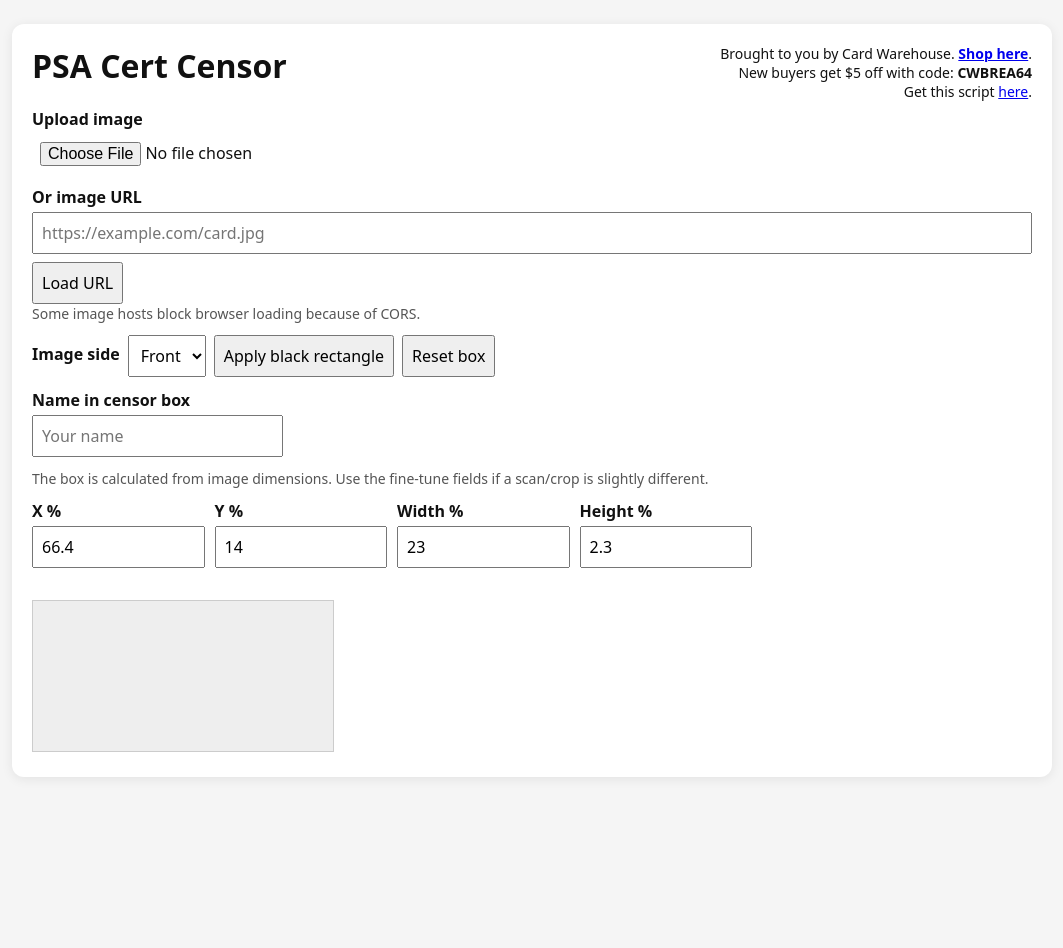
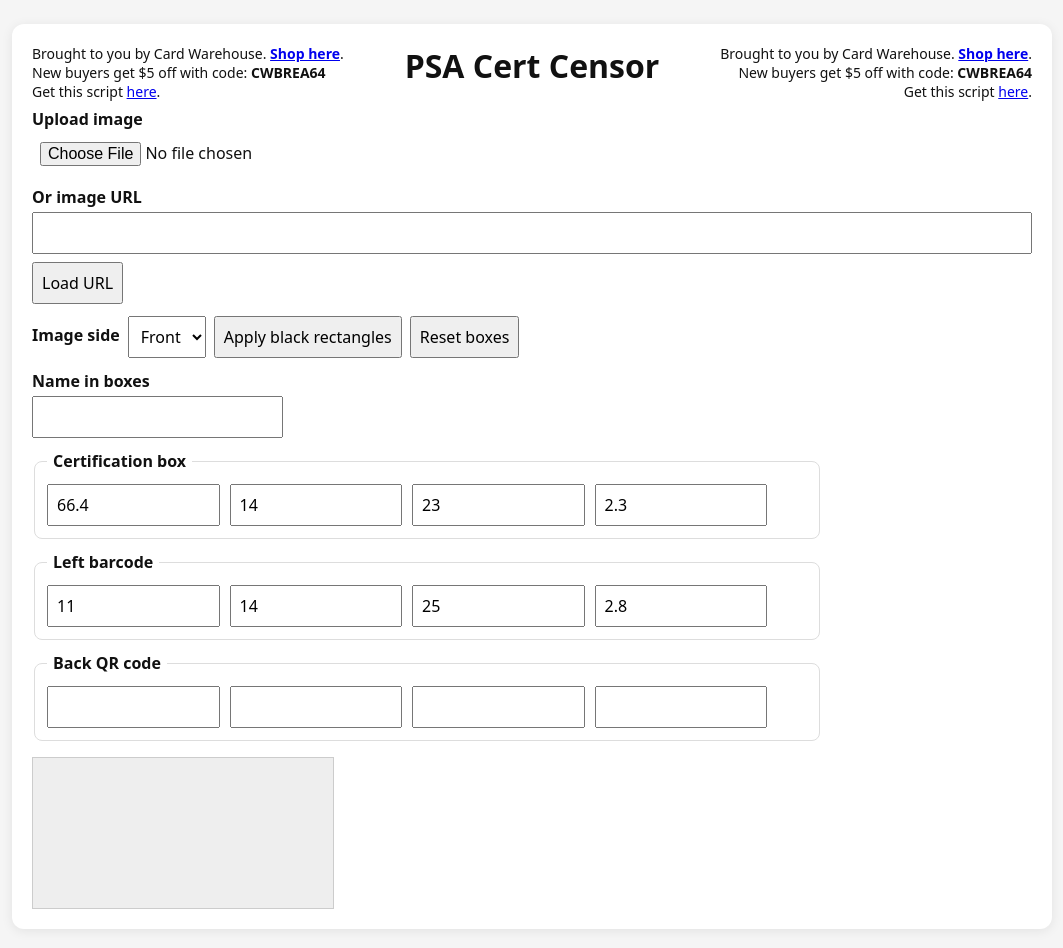
Before and after one commit to joetech/cardsales, a plain HTML site: page tools/cert-censor.html in a window 1280 px wide. Both pictures are taken after a click on the button "Load URL". Shown: the whole page, without its empty margins (108-1171 px from the left). Before the commit the page ends 801 px from the top, so only its background shows below. Drawn offline with Linux system fonts and the light colour scheme.

Commit message:
QR coverage and better usage

```diff
--- a/tools/cert-censor.html
+++ b/tools/cert-censor.html
@@ -5,98 +5,31 @@
   <meta name="viewport" content="width=device-width, initial-scale=1" />
   <title>PSA Cert Censor</title>
   <style>
-    body {
-      font-family: system-ui, -apple-system, BlinkMacSystemFont, "Segoe UI", sans-serif;
-      margin: 24px;
-      background: #f5f5f5;
-      color: #111;
-    }
-
-    .app {
-      max-width: 1000px;
-      margin: 0 auto;
-      background: white;
-      padding: 20px;
-      border-radius: 12px;
-      box-shadow: 0 2px 12px rgba(0,0,0,0.08);
-    }
-
+    body { font-family: system-ui, -apple-system, BlinkMacSystemFont, "Segoe UI", sans-serif; margin: 24px; background: #f5f5f5; color: #111; }
+    .app { max-width: 1000px; margin: 0 auto; background: white; padding: 20px; border-radius: 12px; box-shadow: 0 2px 12px rgba(0,0,0,0.08); }
     h1 { margin-top: 0; }
-
-    .controls {
-      display: grid;
-      gap: 12px;
-      margin-bottom: 16px;
-    }
-
-    label {
-      font-weight: 600;
-      display: block;
-      margin-bottom: 4px;
-    }
-
-    input, select, button {
-      font: inherit;
-      padding: 8px;
-    }
-
-    input[type="url"] {
-      width: 100%;
-      box-sizing: border-box;
-    }
-
-    .row {
-      display: flex;
-      gap: 8px;
-      align-items: center;
-      flex-wrap: wrap;
-    }
-
-    .fine-tune {
-      display: grid;
-      grid-template-columns: repeat(4, minmax(120px, 1fr));
-      gap: 10px;
-      max-width: 720px;
-    }
-
-    .fine-tune input {
-      width: 100%;
-      box-sizing: border-box;
-    }
-
-    .canvas-wrap {
-      position: relative;
-      display: inline-block;
-      max-width: 100%;
-    }
-
-    canvas {
-      max-width: 100%;
-      height: auto;
-      display: block;
-      border: 1px solid #ccc;
-      background: #eee;
-      margin-top: 16px;
-    }
-
-    button {
-      cursor: pointer;
-    }
-
-    #downloadBtn {
-      display: none;
-      margin-top: 12px;
-    }
-
-    .note {
-      color: #555;
-      font-size: 14px;
-    }
+    .controls { display: grid; gap: 12px; margin-bottom: 16px; }
+    label { font-weight: 600; display: block; margin-bottom: 4px; }
+    input, select, button { font: inherit; padding: 8px; }
+    input[type="url"] { width: 100%; box-sizing: border-box; }
+    .row { display: flex; gap: 8px; align-items: center; flex-wrap: wrap; }
+    .fine-tune { display: grid; grid-template-columns: repeat(4, minmax(120px, 1fr)); gap: 10px; max-width: 720px; }
+    .fine-tune input { width: 100%; box-sizing: border-box; }
+    fieldset { border: 1px solid #ddd; border-radius: 8px; padding: 12px; max-width: 760px; }
+    legend { font-weight: 700; padding: 0 6px; }
+    .canvas-wrap { position: relative; display: inline-block; max-width: 100%; }
+    canvas { max-width: 100%; height: auto; display: block; border: 1px solid #ccc; background: #eee; margin-top: 16px; }
+    #downloadBtn { display: none; margin-top: 12px; }
+    .note { color: #555; font-size: 14px; }
   </style>
 </head>
 <body>
   <div class="app">
     <div style="display:flex; justify-content:space-between; align-items:flex-start; gap:12px; flex-wrap:wrap;">
+      <div style="font-size:14px; text-align:left;">
+        Brought to you by Card Warehouse. <b><a href="https://district.net/u/cwbreaks" target="_blank">Shop here</a></b>.<br>New buyers get $5 off with code: <b>CWBREA64</b><br>
+        Get this script <a href="https://github.com/joetech/cardsales/blob/main/tools/cert-censor.html" target="_blank">here</a>.
+      </div>
       <h1>PSA Cert Censor</h1>
       <div style="font-size:14px; text-align:right;">
         Brought to you by Card Warehouse. <b><a href="https://district.net/u/cwbreaks" target="_blank">Shop here</a></b>.<br>New buyers get $5 off with code: <b>CWBREA64</b><br>
@@ -105,206 +38,155 @@
     </div>
 
     <div class="controls">
-      <div>
-        <label for="fileInput">Upload image</label>
-        <input id="fileInput" type="file" accept="image/*" />
+      <div><label>Upload image</label><input id="fileInput" type="file" accept="image/*" /></div>
+      <div><label>Or image URL</label><div class="row"><input id="urlInput" type="url" /><button id="loadUrlBtn">Load URL</button></div></div>
+
+      <div class="row">
+        <label>Image side</label>
+        <select id="sideSelect"><option value="front">Front</option><option value="back">Back</option></select>
+        <button id="applyBtn">Apply black rectangles</button>
+        <button id="resetBtn">Reset boxes</button>
       </div>
 
-      <div>
-        <label for="urlInput">Or image URL</label>
-        <div class="row">
-          <input id="urlInput" type="url" placeholder="https://example.com/card.jpg" />
-          <button id="loadUrlBtn">Load URL</button>
+      <div><label>Name in boxes</label><input id="nameInput" type="text" /></div>
+
+      <fieldset>
+        <legend>Certification box</legend>
+        <div class="fine-tune">
+          <input id="certXInput" type="number" step="0.1" />
+          <input id="certYInput" type="number" step="0.1" />
+          <input id="certWInput" type="number" step="0.1" />
+          <input id="certHInput" type="number" step="0.1" />
         </div>
-        <div class="note">Some image hosts block browser loading because of CORS.</div>
-      </div>
+      </fieldset>
 
-      <div class="row">
-        <label for="sideSelect">Image side</label>
-        <select id="sideSelect">
-          <option value="front">Front</option>
-          <option value="back">Back</option>
-        </select>
-        <button id="applyBtn">Apply black rectangle</button>
-        <button id="resetBtn" type="button">Reset box</button>
-      </div>
+      <fieldset>
+        <legend>Left barcode</legend>
+        <div class="fine-tune">
+          <input id="barcodeXInput" type="number" step="0.1" />
+          <input id="barcodeYInput" type="number" step="0.1" />
+          <input id="barcodeWInput" type="number" step="0.1" />
+          <input id="barcodeHInput" type="number" step="0.1" />
+        </div>
+      </fieldset>
 
-      <div>
-        <label for="nameInput">Name in censor box</label>
-        <input id="nameInput" type="text" placeholder="Your name" />
-      </div>
-
-      <div class="note">
-        The box is calculated from image dimensions. Use the fine-tune fields if a scan/crop is slightly different.
-      </div>
-
-      <div class="fine-tune">
-        <div>
-          <label for="xInput">X %</label>
-          <input id="xInput" type="number" step="0.1" />
+      <fieldset>
+        <legend>Back QR code</legend>
+        <div class="fine-tune">
+          <input id="qrXInput" type="number" step="0.1" />
+          <input id="qrYInput" type="number" step="0.1" />
+          <input id="qrWInput" type="number" step="0.1" />
+          <input id="qrHInput" type="number" step="0.1" />
         </div>
-        <div>
-          <label for="yInput">Y %</label>
-          <input id="yInput" type="number" step="0.1" />
-        </div>
-        <div>
-          <label for="wInput">Width %</label>
-          <input id="wInput" type="number" step="0.1" />
-        </div>
-        <div>
-          <label for="hInput">Height %</label>
-          <input id="hInput" type="number" step="0.1" />
-        </div>
-      </div>
+      </fieldset>
     </div>
 
-    <div class="canvas-wrap">
-      <canvas id="canvas"></canvas>
-    </div>
-    <button id="downloadBtn">Download censored image</button>
+    <canvas id="canvas"></canvas>
+    <button id="downloadBtn">Download</button>
   </div>
 
   <script>
-    const fileInput = document.getElementById('fileInput');
-    const urlInput = document.getElementById('urlInput');
-    const loadUrlBtn = document.getElementById('loadUrlBtn');
-    const sideSelect = document.getElementById('sideSelect');
-    const applyBtn = document.getElementById('applyBtn');
-    const resetBtn = document.getElementById('resetBtn');
-    const downloadBtn = document.getElementById('downloadBtn');
-    const canvas = document.getElementById('canvas');
+    const el = id => document.getElementById(id);
+
+    const inputs = {
+      cert: ['certXInput','certYInput','certWInput','certHInput'],
+      barcode: ['barcodeXInput','barcodeYInput','barcodeWInput','barcodeHInput'],
+      qr: ['qrXInput','qrYInput','qrWInput','qrHInput']
+    };
+
+    const nameInput = el('nameInput');
+    const canvas = el('canvas');
     const ctx = canvas.getContext('2d');
 
-    const xInput = document.getElementById('xInput');
-    const yInput = document.getElementById('yInput');
-    const wInput = document.getElementById('wInput');
-    const hInput = document.getElementById('hInput');
-    const nameInput = document.getElementById('nameInput');
+    let img=null, boxes={};
 
-    let originalImage = null;
-    let activeBox = null;
-
-    // Percentages of full image size. These scale with any image dimensions.
-    // Front height reduced so it covers only the certification number, not the grade.
-    const defaultCertBoxes = {
-      front: { x: 66.4, y: 14.0, w: 23.0, h: 2.3 },
-      back:  { x: 65.0, y: 16.4,  w: 25.0, h: 2.4 }
+    const defaults={
+      front:{cert:{x:66.4,y:14,w:23,h:2.3},barcode:{x:11,y:14,w:25,h:2.8}},
+      back:{cert:{x:65,y:16.4,w:25,h:2.4},barcode:{x:11,y:16.5,w:25,h:2.8},qr:{x:68,y:5.2,w:17,h:10}}
     };
 
-    fileInput.addEventListener('change', () => {
-      const file = fileInput.files[0];
-      if (!file) return;
-
-      const reader = new FileReader();
-      reader.onload = () => loadImage(reader.result);
-      reader.readAsDataURL(file);
-    });
-
-    loadUrlBtn.addEventListener('click', () => {
-      const url = urlInput.value.trim();
-      if (!url) return;
-      loadImage(url, true);
-    });
-
-    applyBtn.addEventListener('click', () => {
-      if (!originalImage) return;
-      readBoxFromInputs();
-      drawCensoredImage();
-    });
-
-    resetBtn.addEventListener('click', () => {
-      setBoxFromDefaults();
-      drawCensoredImage();
-    });
-
-    sideSelect.addEventListener('change', () => {
-      setBoxFromDefaults();
-      if (originalImage) drawCensoredImage();
-    });
-
-    [xInput, yInput, wInput, hInput, nameInput].forEach(input => {
-      input.addEventListener('input', () => {
-        if (!originalImage) return;
-        readBoxFromInputs();
-        drawCensoredImage();
-      });
-    });
-
-    downloadBtn.addEventListener('click', () => {
-      const link = document.createElement('a');
-      link.download = 'psa-cert-censored.png';
-      link.href = canvas.toDataURL('image/png');
-      link.click();
-    });
-
-    setBoxFromDefaults();
-
-    function loadImage(src, isUrl = false) {
-      const img = new Image();
-
-      if (isUrl) {
-        img.crossOrigin = 'anonymous';
-      }
-
-      img.onload = () => {
-        originalImage = img;
-        setBoxFromDefaults();
-        drawCensoredImage();
-        downloadBtn.style.display = 'inline-block';
-      };
-
-      img.onerror = () => {
-        alert('Could not load image. If this was a URL, the image host may be blocking browser access.');
-      };
-
-      img.src = src;
+    function setDefaults(){
+      const side=el('sideSelect').value;
+      boxes=JSON.parse(JSON.stringify(defaults[side]));
+      write();
     }
 
-    function setBoxFromDefaults() {
-      activeBox = { ...defaultCertBoxes[sideSelect.value] };
-      writeBoxToInputs();
+    function write(){
+      Object.entries(boxes).forEach(([k,v])=>{
+        inputs[k]?.forEach((id,i)=>el(id).value=Object.values(v)[i]);
+      });
     }
 
-    function writeBoxToInputs() {
-      xInput.value = activeBox.x;
-      yInput.value = activeBox.y;
-      wInput.value = activeBox.w;
-      hInput.value = activeBox.h;
+    function read(){
+      Object.keys(inputs).forEach(k=>{
+        if(!inputs[k])return;
+        const vals=inputs[k].map(id=>Number(el(id).value));
+        if(!boxes[k]) boxes[k]={};
+        [boxes[k].x,boxes[k].y,boxes[k].w,boxes[k].h]=vals;
+      });
     }
 
-    function readBoxFromInputs() {
-      activeBox = {
-        x: Number(xInput.value),
-        y: Number(yInput.value),
-        w: Number(wInput.value),
-        h: Number(hInput.value)
+    function draw(){
+      if(!img)return;
+      canvas.width=img.naturalWidth;
+      canvas.height=img.naturalHeight;
+      ctx.drawImage(img,0,0);
+
+      Object.entries(boxes).forEach(([k,b])=>{
+        const p=toPx(b);
+        ctx.fillStyle='black';
+        ctx.fillRect(p.x,p.y,p.w,p.h);
+        if(k !== 'qr') drawText(p);
+      });
+    }
+
+    function toPx(b){
+      return {
+        x:(b.x/100)*canvas.width,
+        y:(b.y/100)*canvas.height,
+        w:(b.w/100)*canvas.width,
+        h:(b.h/100)*canvas.height
       };
     }
 
-    function drawCensoredImage() {
-      canvas.width = originalImage.naturalWidth;
-      canvas.height = originalImage.naturalHeight;
+    function drawText(p){
+      const t=nameInput.value?.trim();
+      if(!t)return;
+      ctx.fillStyle='#ccc';
+      ctx.textAlign='center';
+      ctx.textBaseline='middle';
+      ctx.font=`${Math.floor(p.h*0.6)}px sans-serif`;
+      ctx.fillText(t,p.x+p.w/2,p.y+p.h/2);
+    }
 
-      ctx.drawImage(originalImage, 0, 0);
+    el('fileInput').onchange=e=>{
+      const r=new FileReader();
+      r.onload=()=>{img=new Image();img.onload=()=>{setDefaults();draw();el('downloadBtn').style.display='inline-block';};img.src=r.result;};
+      r.readAsDataURL(e.target.files[0]);
+    };
 
-      const x = Math.round((activeBox.x / 100) * canvas.width);
-      const y = Math.round((activeBox.y / 100) * canvas.height);
-      const w = Math.round((activeBox.w / 100) * canvas.width);
-      const h = Math.round((activeBox.h / 100) * canvas.height);
+    el('loadUrlBtn').onclick=()=>{
+      img=new Image();img.crossOrigin='anonymous';
+      img.onload=()=>{setDefaults();draw();el('downloadBtn').style.display='inline-block';};
+      img.src=el('urlInput').value;
+    };
 
-      ctx.fillStyle = 'black';
-      ctx.fillRect(x, y, w, h);
+    el('applyBtn').onclick=()=>{read();draw();};
+    el('resetBtn').onclick=()=>{setDefaults();draw();};
+    el('sideSelect').onchange=()=>{setDefaults();draw();};
 
-      const name = nameInput.value?.trim();
-      if (name) {
-        ctx.fillStyle = '#ccc';
-        ctx.textAlign = 'center';
-        ctx.textBaseline = 'middle';
-        const fontSize = Math.floor(h * 0.6);
-        ctx.font = `${fontSize}px sans-serif`;
-        ctx.fillText(name, x + w / 2, y + h / 2);
-      }
-    }
+    [...Object.values(inputs).flat(), 'nameInput'].forEach(id=>{
+      el(id).oninput=()=>{read();draw();};
+    });
+
+    el('downloadBtn').onclick=()=>{
+      const a=document.createElement('a');
+      a.href=canvas.toDataURL();
+      a.download='censored.png';
+      a.click();
+    };
+
+    setDefaults();
   </script>
 </body>
 </html>
```
